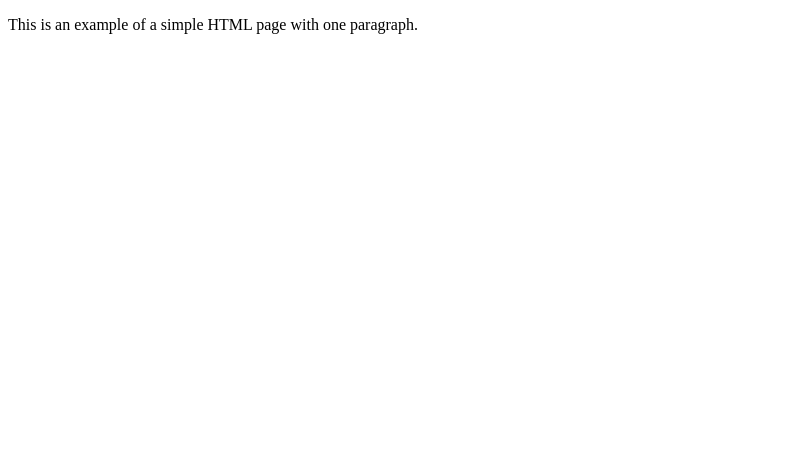
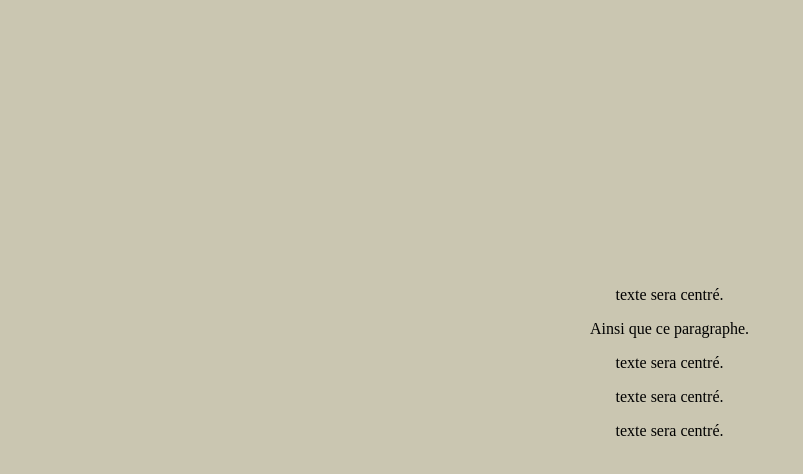
Before and after one commit to Popeyou/popeyou2.github.io, a plain HTML site: page index.html in a window 1280 px wide. Shown: the whole page, without its empty margins (0-803 px from the left). Drawn offline with Linux system fonts and the light colour scheme.

Commit message:
Premier jet

```diff
--- a/index.html
+++ b/index.html
@@ -1,9 +1,19 @@
 <!DOCTYPE html>
 <html>
     <head>
-        <title>Example</title>
+        <link rel="stylesheet" href="style.css">
+
+        <title>Jeremy D.</title>
     </head>
+
     <body>
-        <p>This is an example of a simple HTML page with one paragraph.</p>
+        <div style="text-align:center">
+            <p>texte sera centré.</p>
+            <p>Ainsi que ce paragraphe.</p>
+            <p>texte sera centré.</p>
+            <p>texte sera centré.</p>
+            <p>texte sera centré.</p>
+
+          </div>
     </body>
 </html>
--- /dev/null
+++ b/style.css
@@ -0,0 +1,12 @@
+body {
+    background-color: #cac6b1;
+  }
+
+div{
+    position: absolute;
+    top: 40%;
+    left: 50%;
+    margin-top: -50px;
+    margin-left: -50px;
+
+}
```
